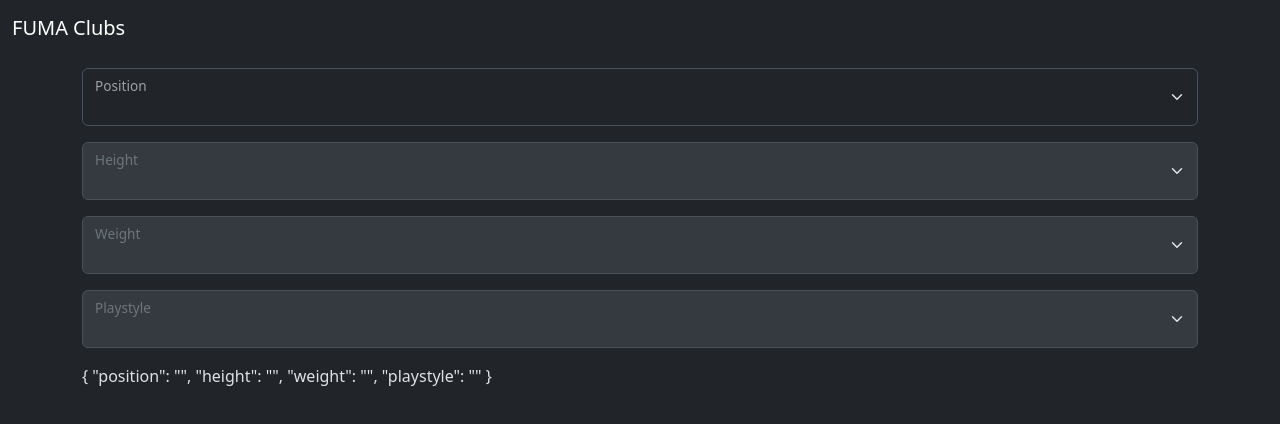
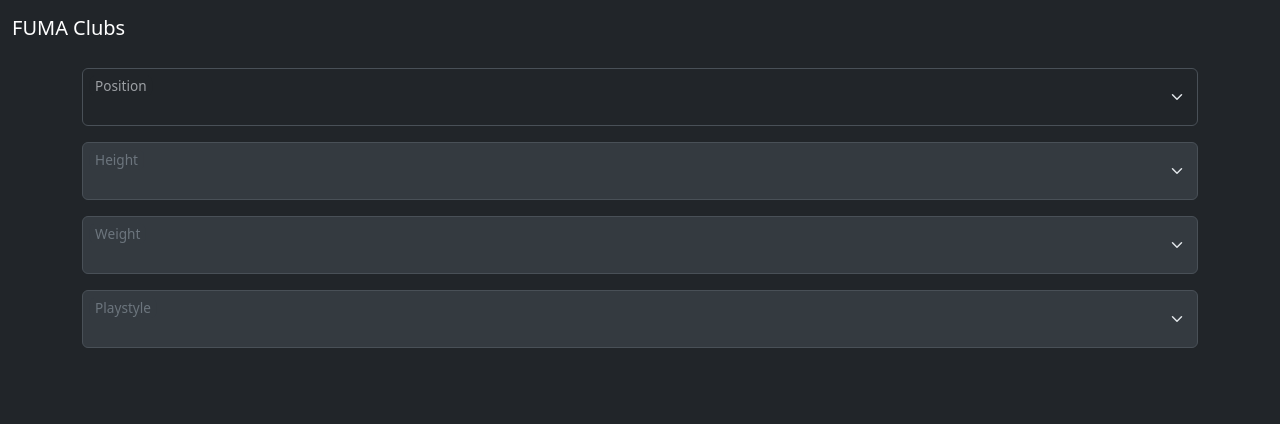
Before and after one commit to garrytrinder/fuma-clubs, a React (Vite) app: page / in a window 1280 px wide. Shown: the top 424 px of the page. Built offline with nearby package versions, Linux system fonts and the light colour scheme.

Commit message:
Add console.log statement to log form data

```diff
--- a/src/App.tsx
+++ b/src/App.tsx
@@ -39,6 +39,7 @@ export function App() {
     } else {
       setHasAllValues(false);
     }
+    console.log("form", JSON.stringify(form, null, 2));
   }, [form]);
 
   useEffect(() => {
@@ -80,7 +81,7 @@ export function App() {
         <Height data={heights} onChange={updateForm} disabled={!form.position} value={form.height} />
         <Weight data={weights} onChange={updateForm} disabled={!form.height} value={form.weight} />
         <Playstyle data={playstyles} onChange={updateForm} disabled={!form.position} value={form.playstyle} />
-        {JSON.stringify(form, null, 2)}
+
       </div>
       {hasAllValues &&
         <div className="row gy-5">
```
